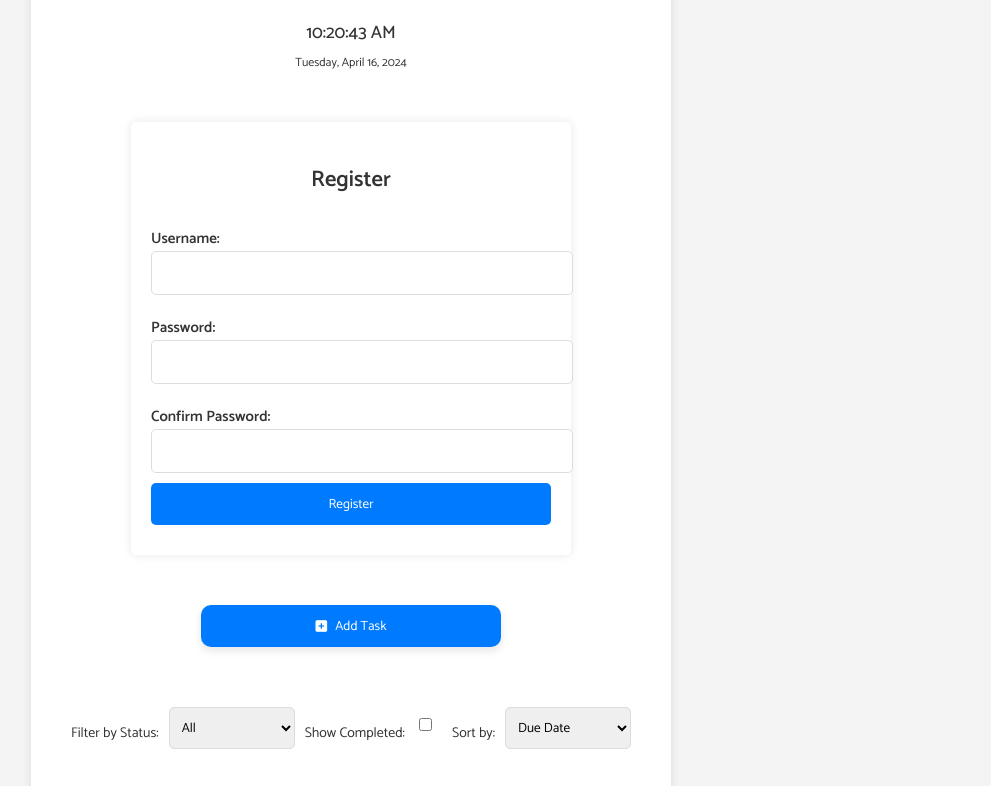
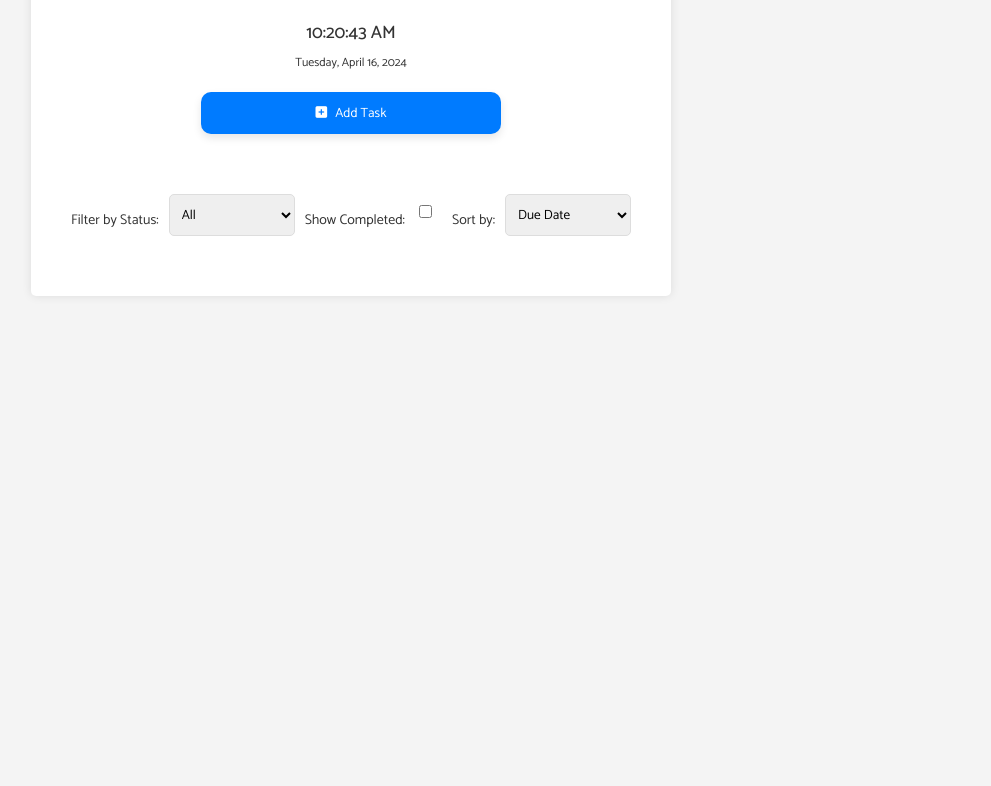
Before and after one commit to lebogangolifant/task_tracker, a website: page index.html in a window 1280 px wide. Shown: the part 132-918 px from the top of the page, without its empty margins (289-1280 px from the left). After the commit the page ends 800 px from the top, so only its background shows below. Drawn offline with Linux system fonts and the light colour scheme; no server answers.

Commit message:
Remove register form
- Moved the register form to a separate page

```diff
--- a/index.html
+++ b/index.html
@@ -29,18 +29,6 @@
         </div>
         <!-- div for digital clock -->
         <div id="digitalClock"></div>
-
-        <!-- User Registration Form -->
-        <form id="registrationForm" class="register-container" onsubmit="registerUser()">
-            <h2>Register</h2>
-            <label for="registerUsername">Username:</label>
-            <input type="text" id="registerUsername" required>
-            <label for="registerPassword">Password:</label>
-            <input type="password" id="registerPassword" required>
-            <label for="confirmPassword">Confirm Password:</label>
-            <input type="password" id="confirmPassword" required>
-            <button type="submit">Register</button>
-        </form>
 
         <form id="taskForm">
             <label for="title">Title:</label>
```
